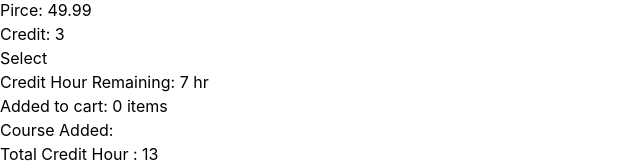
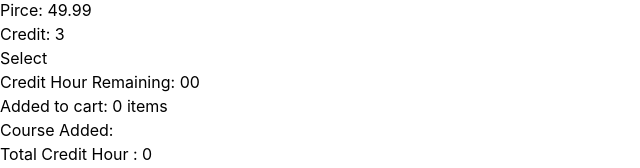
Before and after one commit to ShahriarAnuvab/Course-Registration, a React (Vite) app: page / in a window 1280 px wide. Shown: the part 4178-4346 px from the top of the page, without its empty margins (0-640 px from the left). Built offline with nearby package versions, Linux system fonts and the light colour scheme.

Commit message:
added item to cart

```diff
--- a/src/App.jsx
+++ b/src/App.jsx
@@ -5,16 +5,22 @@ import Course from "./Components/Course";
 import Header from "./Components/Header";
 function App() {
   const [cart, setCart] = useState([])
-  const handleCart =(course) =>{
+  const [hours, setHours] = useState(0)
+  const [totalPrice, setPrice] = useState(0)
+
+  const handleCart =(course, hour, price) =>{
     const newCart =[...cart, course]
+    // console.log("credit Hours", hours)
+    setHours(hours + hour)
     setCart(newCart)
+    setPrice(totalPrice + price);
   }
   return (
     <>
       <Header></Header>
       <div className="md:flex justify-between gap-5">
           <Course handleCart={handleCart}></Course>
-        <Cart cart={cart}></Cart>
+        <Cart cart={cart} hours={hours} price={totalPrice}></Cart>
       </div>
     </>
   );
--- a/src/Components/Cart.jsx
+++ b/src/Components/Cart.jsx
@@ -1,13 +1,19 @@
 import PropTypes from "prop-types";
 import Cartitems from "./Cartitems";
-const Cart = ({ cart }) => {
-  console.log(cart);
+
+const Cart = ({ cart,hours, price }) => {
+//   console.log(cart);
+//   console.log(hours);
+  console.log(price);
+
+
   return (
-    <div className="md:w-3/12 rounded-3xl bg-base-100 shadow-2xl my-3 p-5">
-      <div className="bg-slate-300 rounded-3xl p-5">
+    <div className="md:w-3/12 ">
+      <div className="bg-slate-300 rounded-3xl p-5 bg-base-100 shadow-2xl my-10 ">
         <div>
           <h1 className="text-lg font-semibold text-center border-b-2 p-2 mx-2 text-[#2F80ED] ">
-            Credit Hour Remaining: <span className="font-medium"> 7 hr</span>
+            Credit Hour Remaining: <span className="font-medium"></span>
+            00
           </h1>
         </div>
         <div className="border-b-2 p-2 mx-2">
@@ -24,12 +30,12 @@ const Cart = ({ cart }) => {
         </div>
         <div className="border-b-2 p-2 mx-2">
           <h1 className="text-base font-medium text-[#1C1B1B]">
-            Total Credit Hour : 13
+            Total Credit Hour : {hours}
           </h1>
         </div>
         <div className="border-b-2 p-2 mx-2">
           <h1 className="text-base font-semibold text-[#1C1B1B]">
-            Total Price : 48000 US
+            Total Price :{price} <span>$</span>
           </h1>
         </div>
       </div>
@@ -38,6 +44,8 @@ const Cart = ({ cart }) => {
 };
 Cart.propTypes = {
   cart: PropTypes.array,
+  hours : PropTypes.number,
+  price : PropTypes.number
 };
 
 export default Cart;
--- a/src/Components/Courses.jsx
+++ b/src/Components/Courses.jsx
@@ -1,6 +1,5 @@
 import PropTypes from "prop-types";
-
-const Courses = ({ course, handleCart }) => {
+const Courses = ({ course, handleCart}) => {
   const { course_name, course_details, price, credit_hours, img } = course;
   return (
     <div className="grid bg-base-100 shadow-2xl my-3 rounded-xl justify-items-center p-5  h-[350px] lg:w-[350px] xl:w-[320px] text-center">
@@ -15,7 +14,7 @@ const Courses = ({ course, handleCart }) => {
           Credit: {credit_hours}
         </p>
       </div>
-      <button onClick={()=>handleCart(course)} className="border rounded-lg border-[#2F80ED]  w-[280px] bg-[#2F80ED] text-white">
+      <button onClick={()=>handleCart(course, course.credit_hours, course.price)} className="border rounded-lg border-[#2F80ED]  w-[280px] bg-[#2F80ED] text-white">
         Select
       </button>
     </div>
@@ -23,7 +22,8 @@ const Courses = ({ course, handleCart }) => {
 };
 Courses.propTypes = {
   course: PropTypes.object.isRequired,
-  handleCart : PropTypes.func
+  handleCart : PropTypes.func,
+
 };
 
 export default Courses;
```
